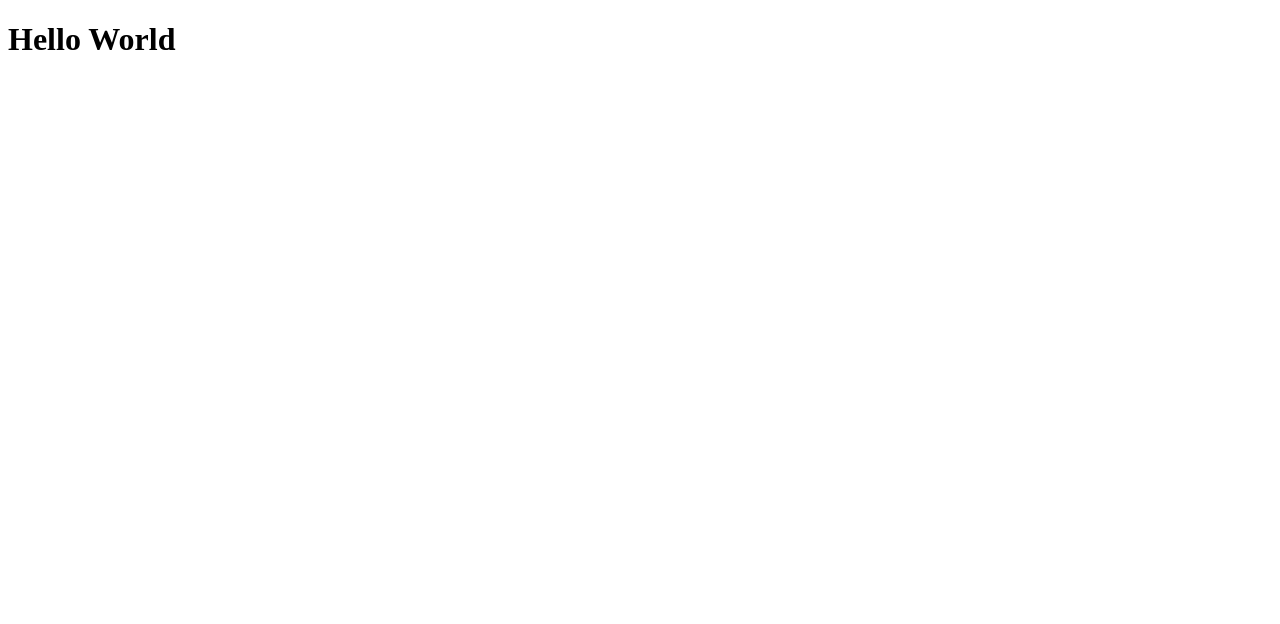
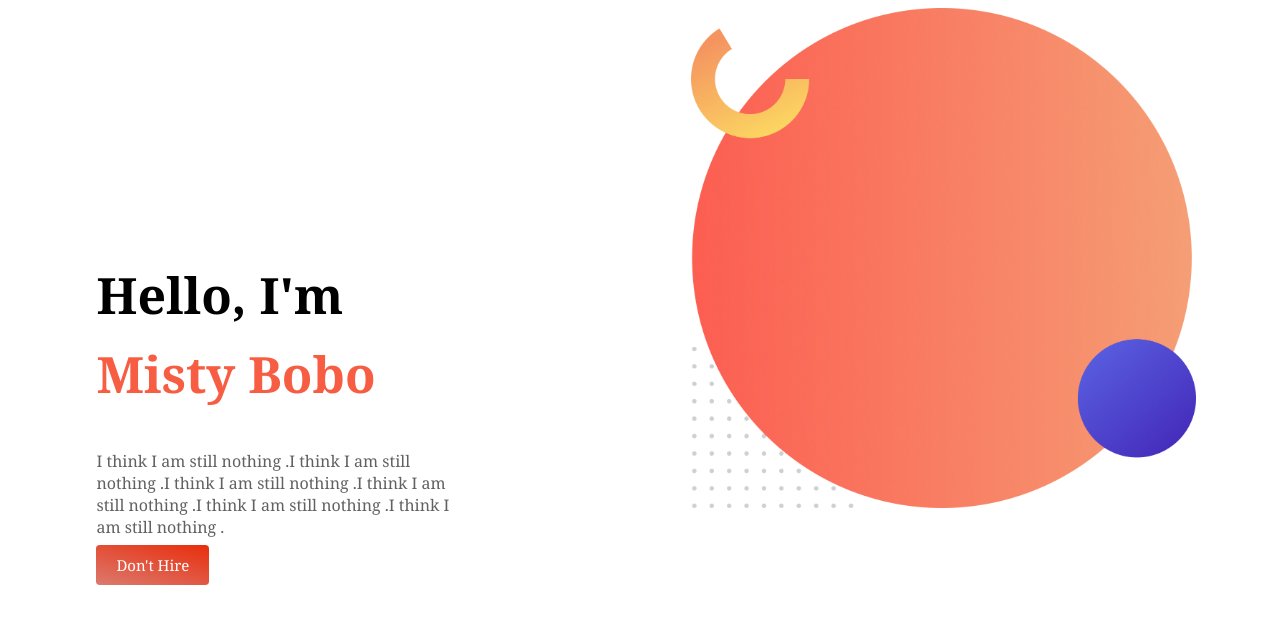
Before and after one commit to mistysamia/Demo-Portfolio, a plain HTML site: page index.html in a window 1280 px wide. Drawn offline with Linux system fonts and the light colour scheme.

Commit message:
Commit 1st section

```diff
--- a/index.html
+++ b/index.html
@@ -1,12 +1,28 @@
 <!DOCTYPE html>
 <html lang="en">
+
 <head>
     <meta charset="UTF-8">
     <meta http-equiv="X-UA-Compatible" content="IE=edge">
     <meta name="viewport" content="width=device-width, initial-scale=1.0">
-    <title>Document</title>
+    <link rel="stylesheet" href="style.css">
+    <title>Demo Portfolio</title>
 </head>
+
 <body>
-    <h1>Hello World</h1>
+    <section>
+        <div class="First-Section">
+            <h1 id="Des">Hello, I'm</h1>
+            <h1 class="orange-highlight">Misty Bobo</h1>
+            <p class="ash-highlight">I think I am still nothing .I think I am still nothing .I think I am still nothing .I think I am still nothing .I think I am still nothing .I think I am still nothing .</p>
+
+            <a target="_blank" class="Hired-Btn" href="https://www.linkedin.com/in/samia-rahman-misty-5b420b19b/">Don't Hire</a>
+        </div>
+
+        <div class="First-Section">
+            <img  src="images/dp.png">
+        </div>
+    </section>
 </body>
+
 </html>
--- /dev/null
+++ b/style.css
@@ -0,0 +1,40 @@
+body{
+    font-family: Georgia,Times,Times New Roman,serif;
+}
+h1{
+    font-size: 50px;
+
+}
+.orange-highlight{
+    color: rgb(247, 93, 66);
+}
+.ash-highlight{
+    color: rgb(97, 97, 97);
+    font-weight:  800px;;
+}
+.First-Section{
+    width: 40%;
+    float: left;
+    padding-left: 7%;
+}
+.First-Section img{
+    height: 100%;
+    width: 100%;
+    margin-right: 15%;
+}
+.First-Section #Des{
+    margin-top: 50%;
+    margin-bottom: -30px;
+}
+.First-Section p{
+    width: 70%;
+}
+.Hired-Btn{
+    background-image: linear-gradient(15deg,rgb(219, 122, 110),rgb(233, 45, 12) );
+    border:none;
+    color: rgb(255, 255, 255);
+    border-radius:1mm;
+    font-size:15px;
+    text-decoration: none;
+    padding: 10px 20px;
+}
```
Also changed, not shown: Images/dp.png (added).
